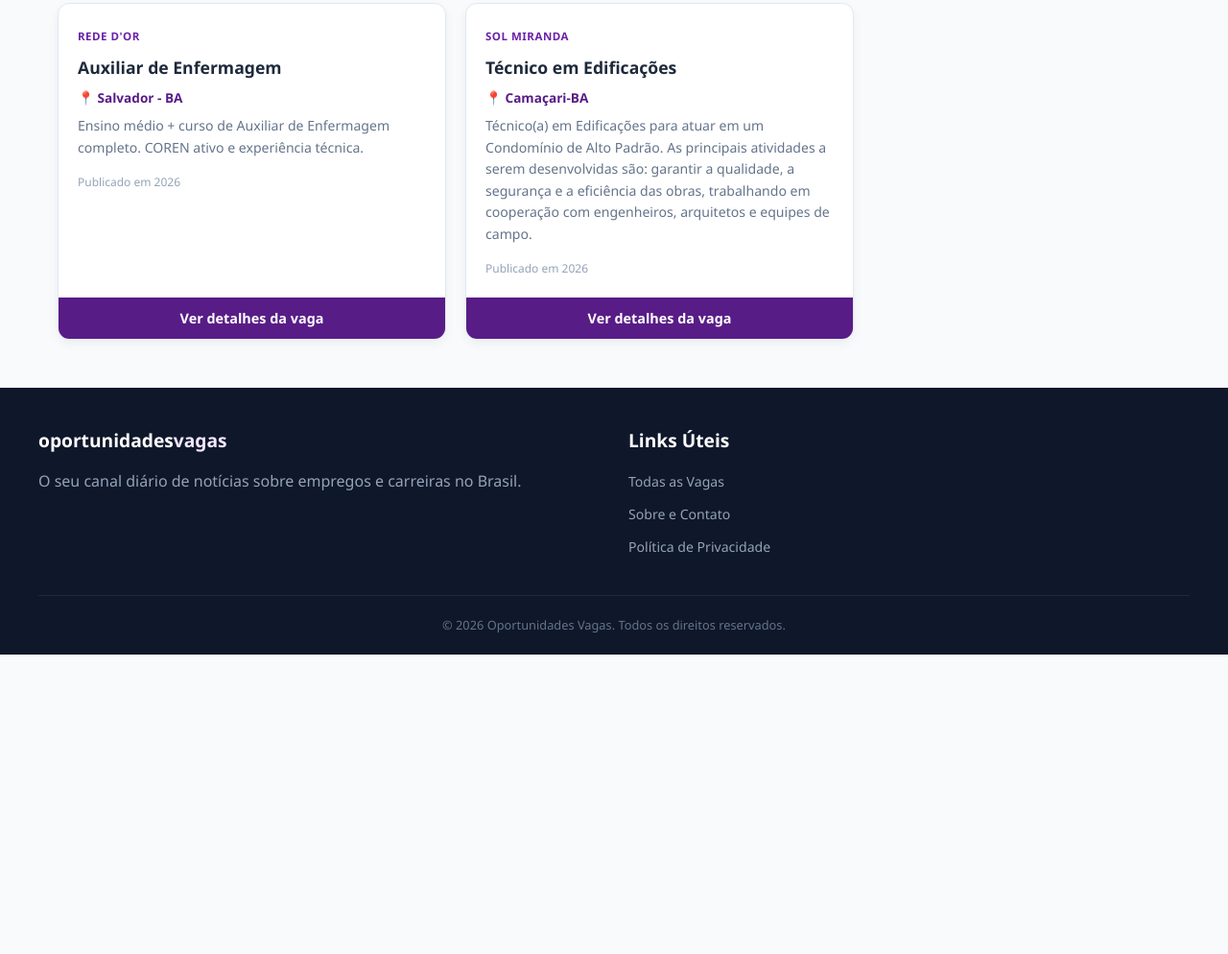
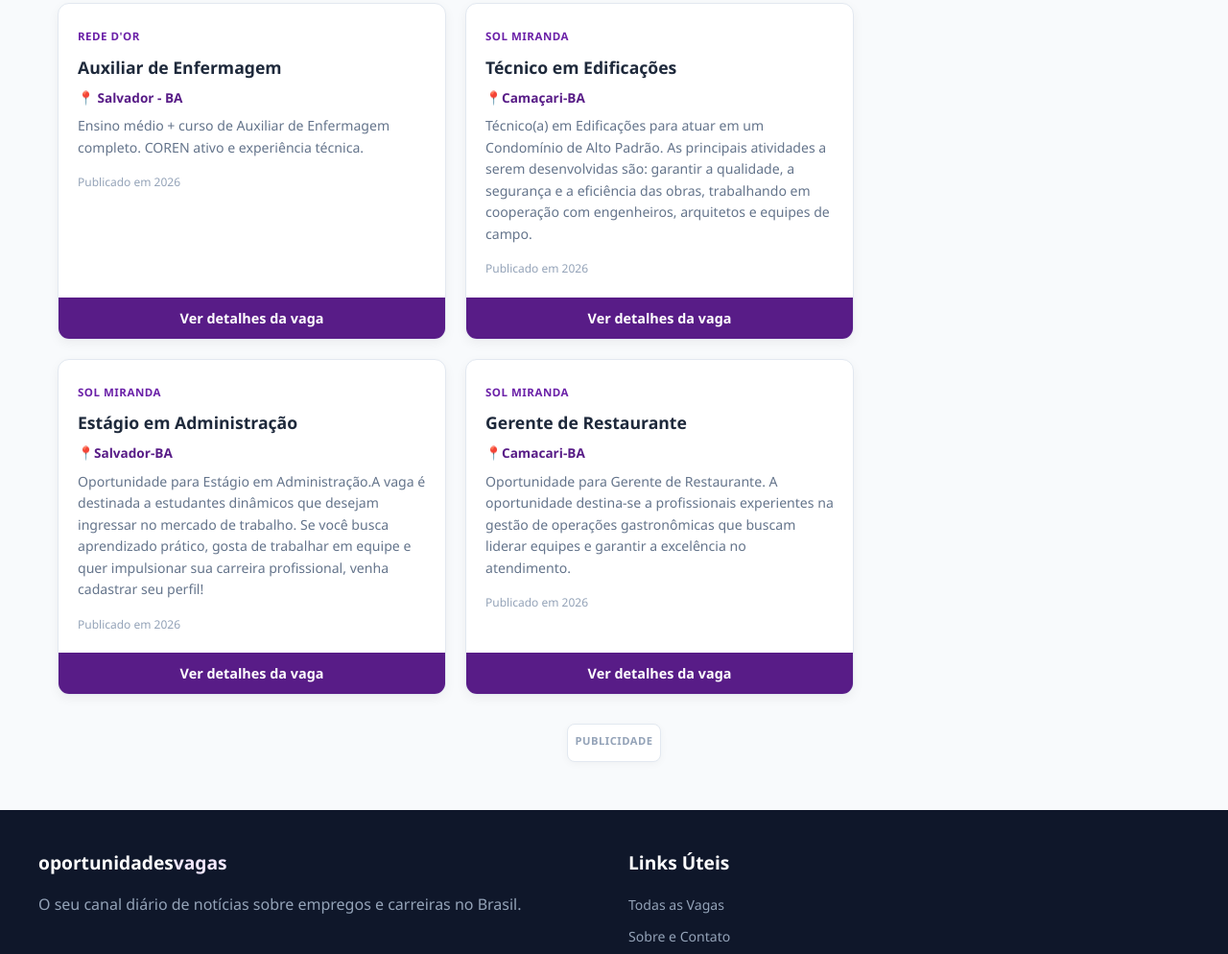
Before and after one commit to Roger9215/oportunidades-vagas-br, a plain HTML site: page index.html in a window 1280 px wide. Shown: the part 1501-2495 px from the top of the page at 96% size. Before the commit the page ends 2183 px from the top, so only its background shows below. Drawn offline with Linux system fonts and the light colour scheme.

```diff
--- a/index.html
+++ b/index.html
@@ -599,6 +599,8 @@
         </div>
         <div class="jobs-grid" id="jobsGrid">
 
+            <!--INICIO CAPA VAGA 1 SETOR-->
+
           <!-- Vaga 1 : Rede D'Or - Auxiliar Admin -->
           <article class="job-card" data-title="Auxiliar Administrativo | Hospital São Rafael">
             <div class="card-body">
@@ -620,7 +622,7 @@
                 <span class="company-name">Rede D'Or | Hospital Aeroporto</span>
               </div>
               <h3 class="job-title">Ajudante de Cozinha</h3>
-              <div class="job-location">📍 Lauro de Freitas - BA </div>
+              <div class="job-location">📍 Lauro de Freitas - BA</div>
               <div class="job-snippet">Ensino médio completo, experiência desejável na função. Inscrições até 31/12/2026.</div>
               <span class="post-date">Publicado em 2026</span>
             </div>
@@ -634,7 +636,7 @@
                 <span class="company-name">Assaí Atacadista</span>
               </div>
               <h3 class="job-title">Assaí Atacadista abre 3.337 Oportunidades</h3>
-              <div class="job-location">📍 Várias Cidades </div>
+              <div class="job-location">📍 Várias Cidades | Presencial</div>
               <div class="job-snippet">Oportunidades operacionais e de RH: Operador de Caixa, Atendente, Jovem Aprendiz.</div>
               <span class="post-date">Publicado em 2026</span>
             </div>
@@ -655,6 +657,8 @@
             <button class="btn-details" onclick="openJobDetail('job-4')">Ver detalhes da vaga</button>
           </article>
 
+        <!--FIM CAPA VAGA 1 SETOR-->
+
           <!-- BANNER DE ANÚNCIO INTERCALADO NA LISTA -->
           <div class="ad-container grid-full-width">
             <div class="ad-box">
@@ -672,6 +676,9 @@
             </div>
           </div>
 
+
+          <!--INICIO DE CAPA DE VAGA 2 SETOR -->
+
           <!-- Vaga 5: Localiza -->
           <article class="job-card" data-title="localiza administrativo atendente tecnologia salvador ba">
             <div class="card-body">
@@ -679,7 +686,7 @@
                 <span class="company-name">Localiza & Co</span>
               </div>
               <h3 class="job-title">Localiza & Co com 828 Vagas pelo Brasil</h3>
-              <div class="job-location">📍 Salvador - BA e Brasil </div>
+              <div class="job-location">📍 Salvador - BA e Brasil</div>
               <div class="job-snippet">Vários cargos operacionais e administrativos. Exige Ensino Médio ou Superior.</div>
               <span class="post-date">Publicado em 2026</span>
             </div>
@@ -693,7 +700,7 @@
                 <span class="company-name">Hapvida</span>
               </div>
               <h3 class="job-title">Auxiliar de Serviços Gerais</h3>
-              <div class="job-location">📍 Salvador - BA</div>
+              <div class="job-location">📍 Presencial</div>
               <div class="job-snippet">Atuações em Limpeza, Higienização, Organização do local, Coleta e Descarte de Resíduos.</div>
               <span class="post-date">Publicado em 2026</span>
             </div>
@@ -707,21 +714,23 @@
                 <span class="company-name">Rede D'Or</span>
               </div>
               <h3 class="job-title">Auxiliar de Enfermagem</h3>
-              <div class="job-location">📍 Salvador - BA </div>
+              <div class="job-location">📍 Salvador - BA</div>
               <div class="job-snippet">Ensino médio + curso de Auxiliar de Enfermagem completo. COREN ativo e experiência técnica.</div>
               <span class="post-date">Publicado em 2026</span>
             </div>
             <button class="btn-details" onclick="openJobDetail('job-7')">Ver detalhes da vaga</button>
           </article>
 
-          <!-- Vaga 8: Sol Miranda -->
+
+
+<!-- Vaga 8: Sol Miranda -->
           <article class="job-card" data-title="Sol Miranda  Técnico em Edificações">
             <div class="card-body">
               <div class="card-brand">
                 <span class="company-name">Sol Miranda</span>
               </div>
               <h3 class="job-title">Técnico em Edificações</h3>
-              <div class="job-location">📍 Camaçari-BA</div>
+              <div class="job-location">📍Camaçari-BA</div>
               <div class="job-snippet">Técnico(a) em Edificações para atuar em um Condomínio de Alto Padrão.
 
 As principais atividades a serem desenvolvidas são: garantir a qualidade, a segurança e a eficiência das obras, trabalhando em cooperação com engenheiros, arquitetos e equipes de campo.</div>
@@ -730,8 +739,43 @@
             <button class="btn-details" onclick="openJobDetail('job-8')">Ver detalhes da vaga</button>
           </article>
 
-        </div>
+
+          <!-- Vaga 9: Sol Miranda -->
+          <article class="job-card" data-title="Estágio em Administração ">
+            <div class="card-body">
+              <div class="card-brand">
+                <span class="company-name">Sol Miranda</span>
+              </div>
+              <h3 class="job-title">Estágio em Administração</h3>
+              <div class="job-location">📍Salvador-BA</div>
+              <div class="job-snippet">Oportunidade para Estágio em Administração.A vaga é destinada a estudantes dinâmicos que desejam ingressar no mercado de trabalho. Se você busca aprendizado prático, gosta de trabalhar em equipe e quer impulsionar sua carreira profissional, venha cadastrar seu perfil!</div>
+              <span class="post-date">Publicado em 2026</span>
+            </div>
+            <button class="btn-details" onclick="openJobDetail('job-9')">Ver detalhes da vaga</button>
+          </article>
+
+         <!-- Vaga 10 : Sol Miranda -->
+          <article class="job-card" data-title="#390182 - GERENTE DE RESTAURANTE - CAMAÇARI-BA ">
+            <div class="card-body">
+              <div class="card-brand">
+                <span class="company-name">Sol Miranda</span>
+              </div>
+              <h3 class="job-title">Gerente de Restaurante</h3>
+              <div class="job-location">📍Camacari-BA</div>
+              <div class="job-snippet">Oportunidade para Gerente de Restaurante. A oportunidade destina-se a profissionais experientes na gestão de operações gastronômicas que buscam liderar equipes e garantir a excelência no atendimento.</div>
+              <span class="post-date">Publicado em 2026</span>
+            </div>
+            <button class="btn-details" onclick="openJobDetail('job-10')">Ver detalhes da vaga</button>
+          </article>
+
+
+
+         </div>
       </div>
+
+      <!-- FIM DO BLOCO DE VAGA CAPA 2 SETOR-->
+
+
 
       <!-- SEÇÃO DINÂMICA DE DETALHES DA VAGA (TEXTO DO BLOG) -->
       <section id="jobDetailSection" class="job-detail-container">
@@ -864,6 +908,24 @@
     </aside>
   </div>
 
+<!-- ESPAÇO DE ANÚNCIO SUPERIOR (728x90) -->
+  <div class="ad-slot-header">
+    <div class="ad-box">
+      <small>PUBLICIDADE</small>
+      <script>
+        atOptions = {
+          'key' : '5c4c40b200bb1077ecf32b4181b9f16f',
+          'format' : 'iframe',
+          'height' : 90,
+          'width' : 728,
+          'params' : {}
+        };
+      </script>
+      <script src="https://www.highperformanceformat.com/5c4c40b200bb1077ecf32b4181b9f16f/invoke.js"></script>
+    </div>
+  </div>
+
+
   <footer>
     <div class="footer-container">
       <div class="footer-col">
@@ -882,13 +944,18 @@
     <div class="copyright">&#169; 2026 Oportunidades Vagas. Todos os direitos reservados.</div>
   </footer>
 
+
+
+
+
+  <!-- AQUI COMEÇA A 2 PAGINAS DAS VAGAS -->
   <script>
     // --- BANCO DE DADOS LOCAL DAS VAGAS (TEXTOS EXPLICATIVOS DO BLOG) ---
     const jobsData = {
       'job-1': {
         company: "Rede D'Or | Hospital São Rafael",
         title: "Auxiliar Administrativo",
-        location: "📍 Salvador - BA (Presencial)",
+        location: "📍 Salvador - BA ",
         date: "Publicado em 2026",
         link: "https://rededor.gupy.io/jobs/11862253?jobBoardSource=gupy_public_page",
         description: `
@@ -918,7 +985,7 @@
       'job-2': {
         company: "Rede D'Or | Hospital Aeroporto",
         title: "Ajudante de Cozinha",
-        location: "📍 Lauro de Freitas - BA (Presencial)",
+        location: "📍 Lauro de Freitas - BA ",
         date: "Publicado em 2026",
         link: "https://rededor.gupy.io/jobs/11880712?jobBoardSource=gupy_public_page",
         description: `
@@ -968,7 +1035,7 @@
       'job-4': {
         company: "Sicredi",
         title: "0903 | Gerente de Agência",
-        location: "📍 Feira de Santana - BA (Presencial)",
+        location: "📍 Feira de Santana - BA ",
         date: "Publicado em 2026",
         link: "https://sicredi.gupy.io/jobs/11887730?jobBoardSource=gupy_public_page",
         description: `
@@ -986,7 +1053,7 @@
       'job-5': {
         company: "Localiza & Co",
         title: "Localiza & Co com 828 Vagas pelo Brasil",
-        location: "📍 Salvador - BA e Brasil (Presencial)",
+        location: "📍 Salvador - BA e Brasil ",
         date: "Publicado em 2026",
         link: "https://localiza.gupy.io/",
         description: `
@@ -1023,7 +1090,7 @@
       'job-7': {
         company: "Rede D'Or",
         title: "Auxiliar de Enfermagem",
-        location: "📍 Salvador - BA (Presencial)",
+        location: "📍 Salvador - BA ",
         date: "Publicado em 2026",
         link: "https://rededor.gupy.io/jobs/12282212?jobBoardSource=gupy_public_page",
         description: `
@@ -1041,7 +1108,7 @@
       'job-8': {
         company: "Sol Miranda RH",
         title: "Técnico em Edificações",
-        location: "🏠 Camaçari - BA",
+        location: "📍 Camaçari - BA",
         date: "Publicada em 22/07/2026",
         link: "https://ats.abler.com.br/jobs/solmirandarh?slug=tecnico-em-edificacoes-clt-529836",
         description: `
@@ -1055,8 +1122,44 @@
             <li>Domínio de informática básica e ferramentas de desenho/leitura de projetos (AutoCAD ou similares será um diferencial).</li>
           </ul>
         `
-      }
-    };
+       },
+       'job-9': {
+        company: "Sol Miranda",
+        title: "Estágio em Administração",
+        location: "📍 Salvador - BA ",
+        date: "Publicado em 2026",
+        link: "https://solmirandarh.abler.com.br/vagas/estagiario-a-de-administracao-superior-942830",
+        description: `
+          <h3>Descrição da Oportunidade</h3>
+          <p class="text-body">A Sol Miranda RH abriu oportunidade para Estágio em Administração. A vaga é destinada a estudantes dinâmicos que desejam ingressar no mercado de trabalho, aprender rotinas corporativas e desenvolver suas habilidades em gestão e suporte operacional.</p>
+
+          <h3>Requisitos Exigidos</h3>
+          <ul class="text-list">
+            <li>Estar cursando Ensino Superior ou Técnico em Administração, Gestão Comercial ou áreas afins (a partir dos primeiros semestres);</li>
+            <li>Conhecimento básico a intermediário do Pacote Office (especialmente Excel e Word);</li>
+            <li>Boa comunicação verbal e escrita, proatividade e vontade de aprender.</li>
+          </ul>
+       `
+        },
+        'job-10': {
+        company: "Sol Miranda",
+        title: "Gerente de Restaurante",
+        location: "📍 Camacari-BA ",
+        date: "Publicado em 2026",
+        link: "https://solmirandarh.abler.com.br/vagas/gerente-de-restaurante-881189",
+        description: `
+          <h3>Descrição da Oportunidade</h3>
+          <p class="text-body">A Sol Miranda RH abriu oportunidade para Gerente de Restaurante (presencial). A oportunidade destina-se a profissionais experientes na gestão de operações gastronômicas que buscam liderar equipes e garantir a excelência no atendimento.</p>
+
+          <h3>Requisitos Exigidos</h3>
+          <ul class="text-list">
+            <li>Experiência comprovada na função de Gerente de Restaurante ou cargos de liderança no setor de Alimentação e Bebidas (A&B);</li>
+            <li>Ensino Superior cursando ou concluído em Gastronomia, Administração, Hotelaria ou áreas afins (diferencial);</li>
+            <li>Conhecimento em rotinas operacionais de restaurante, gestão de estoque, controle financeiro básico e DRE.</li>
+          </ul>
+       `
+        },
+        };
 
     // --- SISTEMA DE NAVEGAÇÃO ENTRE PÁGINAS ---
     const jobsSection = document.getElementById('jobsSection');
```
